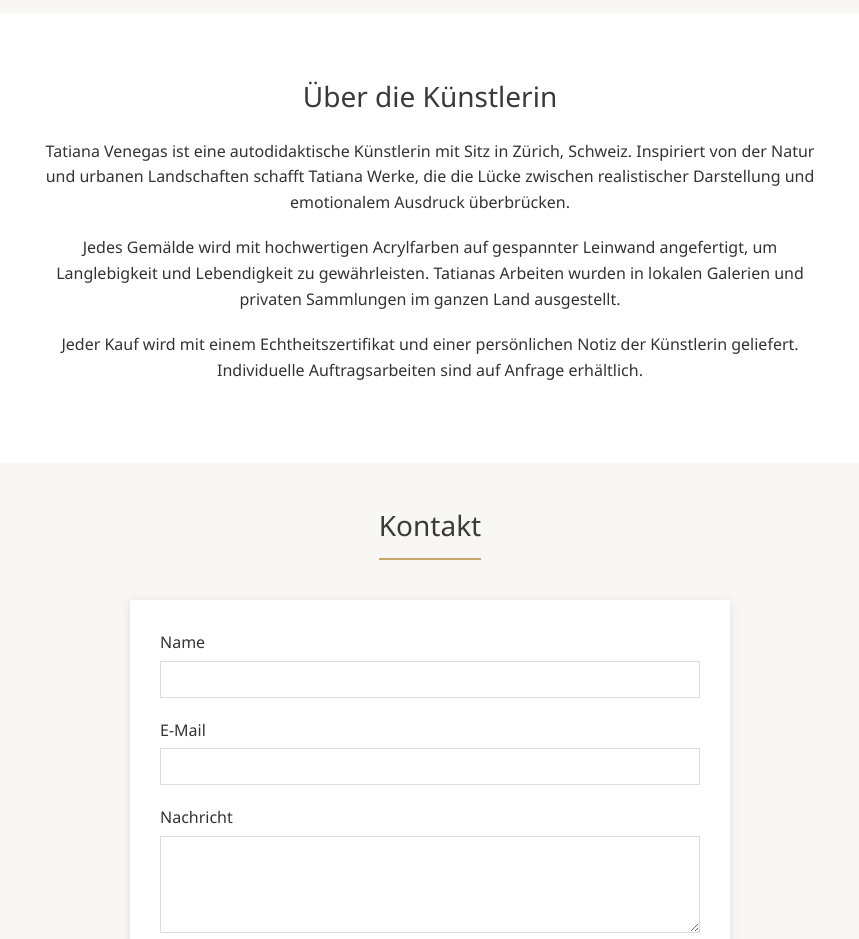
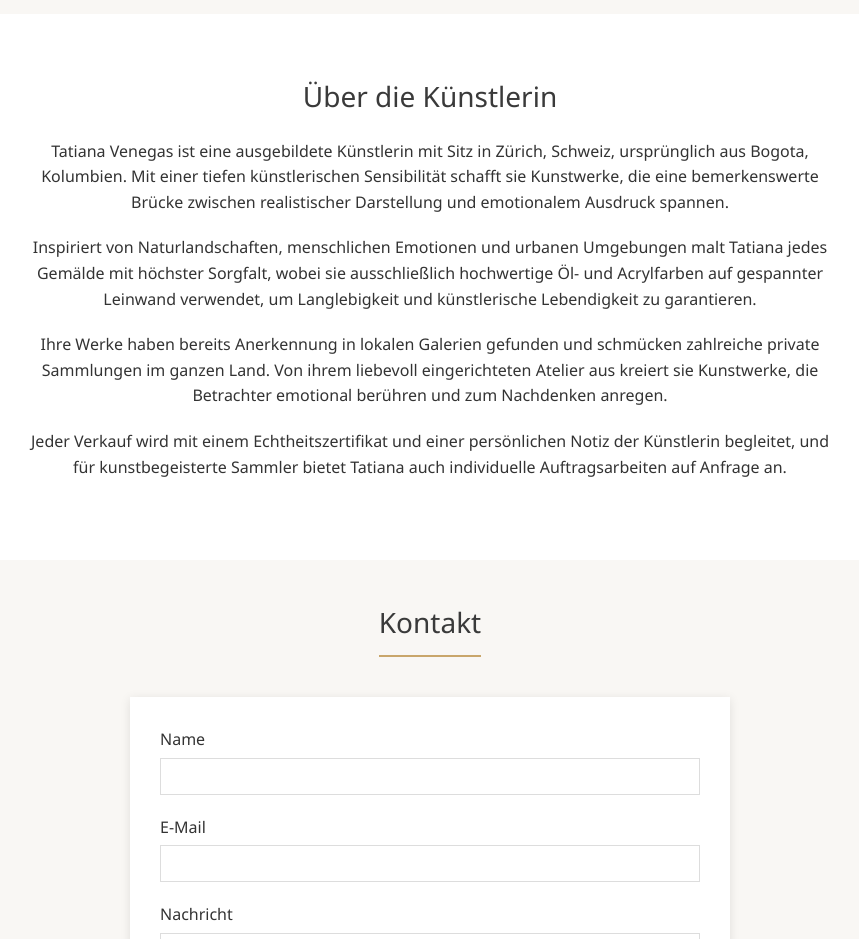
Before and after one commit to ajitagupta/tatianasgallerie, a plain HTML site: page index.html in a window 1280 px wide. Shown: the part 1580-2519 px from the top of the page, without its empty margins (210-1069 px from the left). Drawn offline with Linux system fonts and the light colour scheme.

Commit message:
Updated Über die Künstlerin

```diff
--- a/index.html
+++ b/index.html
@@ -412,9 +412,10 @@
     <section id="about" class="about">
         <div class="container">
             <h2>Über die Künstlerin</h2>
-            <p>Tatiana Venegas ist eine autodidaktische Künstlerin mit Sitz in Zürich, Schweiz. Inspiriert von der Natur und urbanen Landschaften schafft Tatiana Werke, die die Lücke zwischen realistischer Darstellung und emotionalem Ausdruck überbrücken.</p>
-            <p>Jedes Gemälde wird mit hochwertigen Acrylfarben auf gespannter Leinwand angefertigt, um Langlebigkeit und Lebendigkeit zu gewährleisten. Tatianas Arbeiten wurden in lokalen Galerien und privaten Sammlungen im ganzen Land ausgestellt.</p>
-            <p>Jeder Kauf wird mit einem Echtheitszertifikat und einer persönlichen Notiz der Künstlerin geliefert. Individuelle Auftragsarbeiten sind auf Anfrage erhältlich.</p>
+            <p>Tatiana Venegas ist eine ausgebildete Künstlerin mit Sitz in Zürich, Schweiz, ursprünglich aus Bogota, Kolumbien. Mit einer tiefen künstlerischen Sensibilität schafft sie Kunstwerke, die eine bemerkenswerte Brücke zwischen realistischer Darstellung und emotionalem Ausdruck spannen.</p>
+            <p>Inspiriert von Naturlandschaften, menschlichen Emotionen und urbanen Umgebungen malt Tatiana jedes Gemälde mit höchster Sorgfalt, wobei sie ausschließlich hochwertige Öl- und Acrylfarben auf gespannter Leinwand verwendet, um Langlebigkeit und künstlerische Lebendigkeit zu garantieren.</p>
+            <p>Ihre Werke haben bereits Anerkennung in lokalen Galerien gefunden und schmücken zahlreiche private Sammlungen im ganzen Land. Von ihrem liebevoll eingerichteten Atelier aus kreiert sie Kunstwerke, die Betrachter emotional berühren und zum Nachdenken anregen.</p>
+            <p>Jeder Verkauf wird mit einem Echtheitszertifikat und einer persönlichen Notiz der Künstlerin begleitet, und für kunstbegeisterte Sammler bietet Tatiana auch individuelle Auftragsarbeiten auf Anfrage an.</p>
         </div>
     </section>
 
```
